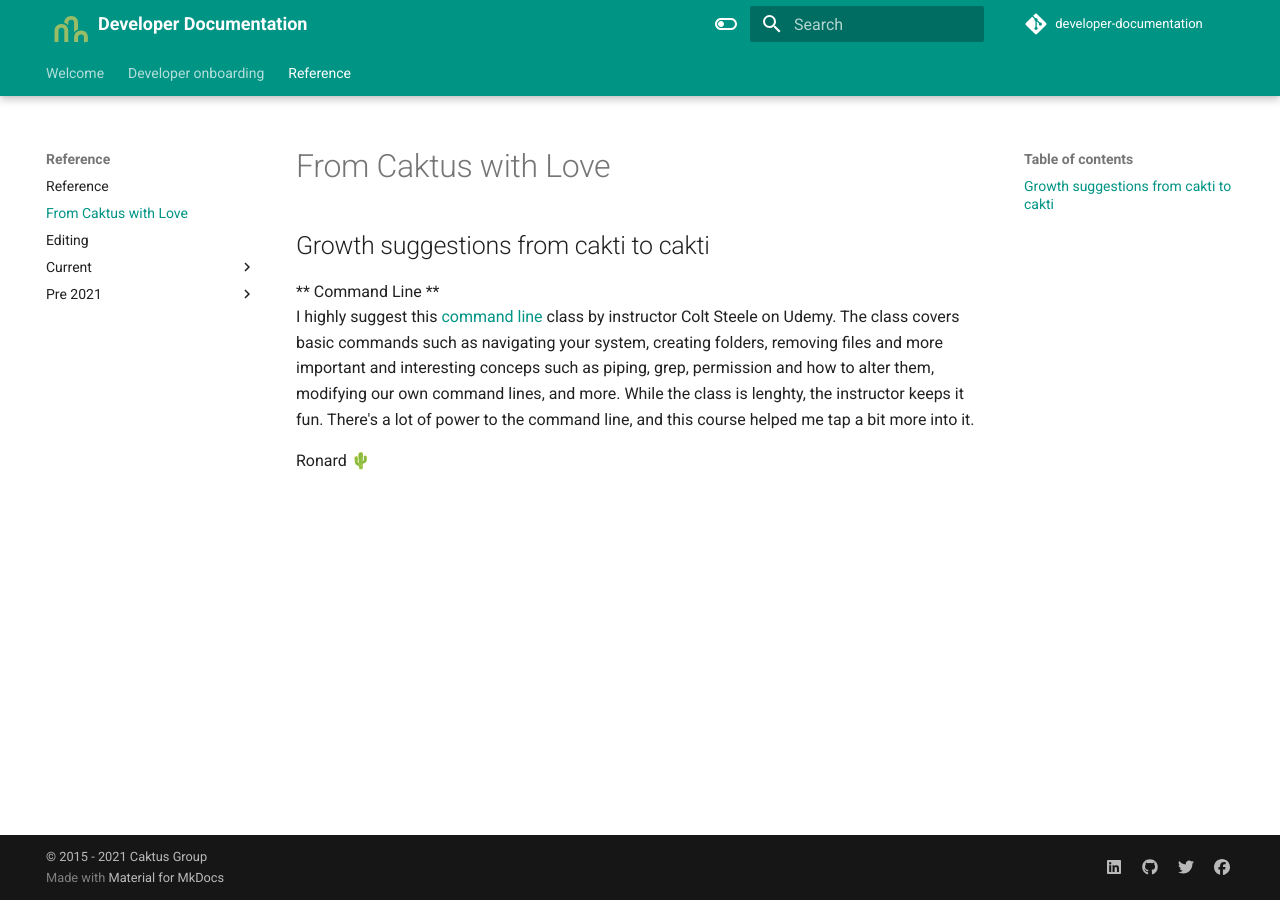
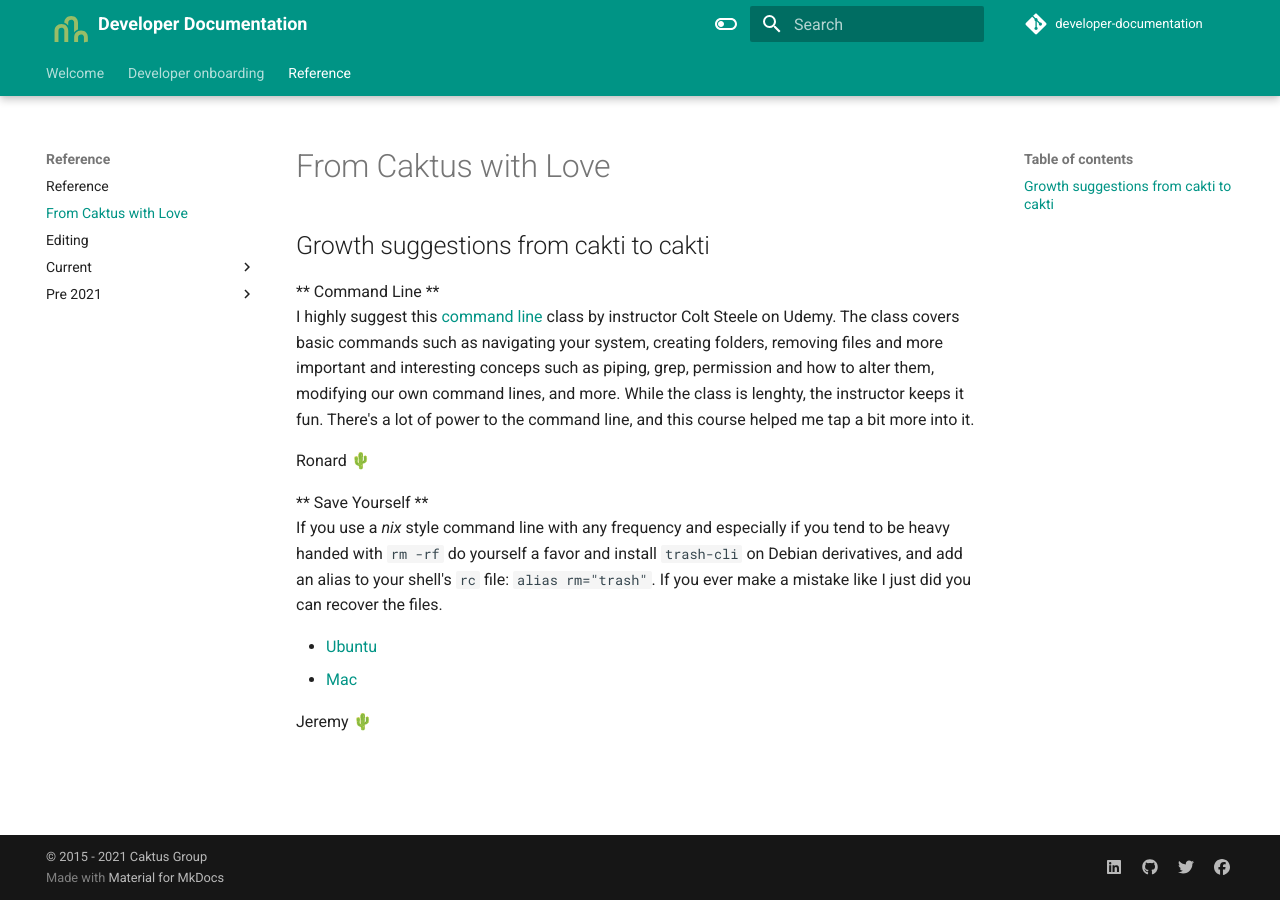
Before and after one commit to caktus/guidebook, an MkDocs documentation site: the page built from docs/reference/from-caktus-with-love.md, in a window 1280 px wide. Built offline with MkDocs 1.6.1 and Material for MkDocs 9.7.7, drawn with Linux system fonts in a browser that asks for light colours; comment, search, counter and statistics services are not loaded.

Commit message:
Update from-caktus-with-love.md

```diff
--- a/docs/reference/from-caktus-with-love.md
+++ b/docs/reference/from-caktus-with-love.md
@@ -6,3 +6,11 @@
 I highly suggest this [command line](https://www.udemy.com/course/the-linux-command-line-bootcamp/) class by instructor Colt Steele on Udemy. The class covers basic commands such as navigating your system, creating folders, removing files and more important and interesting conceps such as piping, grep, permission and how to alter them, modifying our own command lines, and more. While the class is lenghty, the instructor keeps it fun. There's a lot of power to the command line, and this course helped me tap a bit more into it.
 
 Ronard 🌵
+
+** Save Yourself ** <br>
+If you use a *nix* style command line with any frequency and especially if you tend to be heavy handed with `rm -rf` do yourself a favor and install `trash-cli` on Debian derivatives, and add an alias to your shell's `rc` file: `alias rm="trash"`. If you ever make a mistake like I just did you can recover the files.
+
+* [Ubuntu](https://manpages.ubuntu.com/manpages/jammy/en/man1/trash-put.1.html)
+* [Mac](https://formulae.brew.sh/formula/trash-cli)
+
+Jeremy 🌵
```
